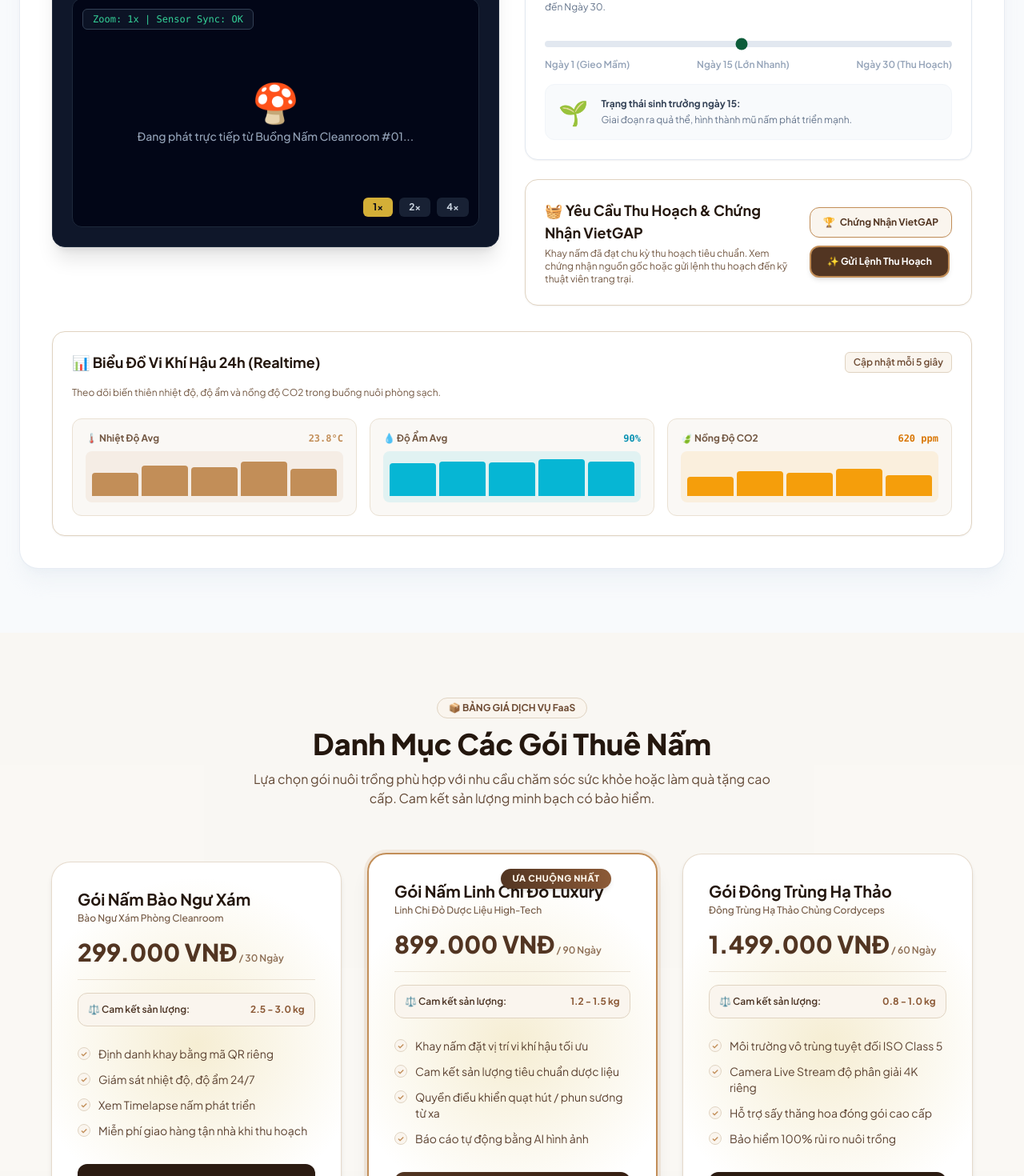
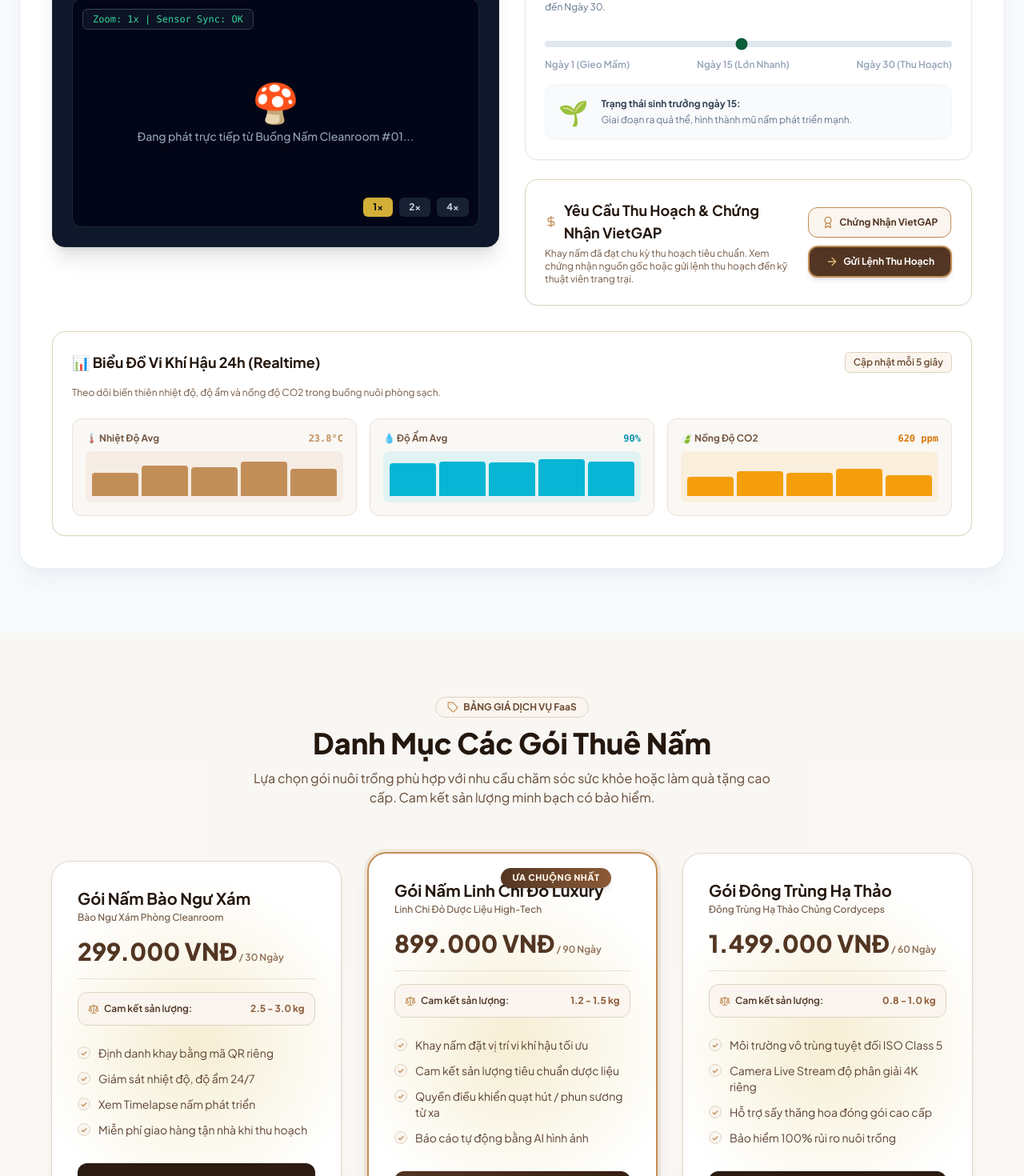
Before and after one commit to BryannLee202/QUAN_TRI_CSDL, a Next.js app in the folder frontend/: page / in a window 1280 px wide. Shown: the part 1585-3055 px from the top of the page at 80% size. Built offline with nearby package versions, Linux system fonts and the light colour scheme; no server answers.

Commit message:
feat(ui): chuan hoa he thong icon vector thay the toan bo emoji tren bang gia va modal thu hoach

```diff
--- a/frontend/src/components/customer/HarvestModal.tsx
+++ b/frontend/src/components/customer/HarvestModal.tsx
@@ -39,8 +39,11 @@ export default function HarvestModal() {
     <>
       <div className="bg-white dark:bg-[#20140D] rounded-2xl p-6 shadow-sm border border-[#E0D3C1] dark:border-[#543825] flex flex-col md:flex-row justify-between items-center gap-4 transition-colors">
         <div className="space-y-1">
-          <h3 className="font-bold text-lg text-[#24170E] dark:text-[#E2BA78]">
-            🧺 Yêu Cầu Thu Hoạch & Chứng Nhận VietGAP
+          <h3 className="font-bold text-lg text-[#24170E] dark:text-[#E2BA78] flex items-center gap-2">
+            <svg className="w-5 h-5 text-[#C28E58]" viewBox="0 0 24 24" fill="none" stroke="currentColor" strokeWidth="2" strokeLinecap="round" strokeLinejoin="round">
+              <path d="M12 2v20M17 5H9.5a3.5 3.5 0 0 0 0 7h5a3.5 3.5 0 0 1 0 7H6"/>
+            </svg>
+            <span>Yêu Cầu Thu Hoạch & Chứng Nhận VietGAP</span>
           </h3>
           <p className="text-xs text-[#735843] dark:text-[#DAC7B5]">
             Khay nấm đã đạt chu kỳ thu hoạch tiêu chuẩn. Xem chứng nhận nguồn gốc hoặc gửi lệnh thu hoạch đến kỹ thuật viên trang trại.
@@ -52,7 +55,10 @@ export default function HarvestModal() {
             onClick={() => setIsCertOpen(true)}
             className="w-full sm:w-auto px-4 py-2.5 bg-[#FAF5EE] hover:bg-[#F0E6D8] dark:bg-[#2B1C13] dark:hover:bg-[#38261A] text-[#523522] dark:text-[#E2BA78] font-bold text-xs rounded-xl border border-[#C28E58] shadow-sm transition flex items-center justify-center gap-1.5 shrink-0 whitespace-nowrap"
           >
-            <span>🏆</span>
+            <svg className="w-4 h-4 text-[#C28E58]" viewBox="0 0 24 24" fill="none" stroke="currentColor" strokeWidth="2" strokeLinecap="round" strokeLinejoin="round">
+              <circle cx="12" cy="8" r="6"/>
+              <path d="M15.477 12.89 17 22l-5-3-5 3 1.523-9.11"/>
+            </svg>
             <span>Chứng Nhận VietGAP</span>
           </button>
 
@@ -61,9 +67,12 @@ export default function HarvestModal() {
               setIsOpen(true);
               setErrorMsg(null);
             }}
-            className="w-full sm:w-auto px-5 py-2.5 bg-[#523522] hover:bg-[#3D2517] text-white font-bold text-xs rounded-xl border-2 border-[#C28E58] shadow-md transition transform active:scale-95 shrink-0 whitespace-nowrap"
+            className="w-full sm:w-auto px-5 py-2.5 bg-[#523522] hover:bg-[#3D2517] text-white font-bold text-xs rounded-xl border-2 border-[#C28E58] shadow-md transition transform active:scale-95 shrink-0 whitespace-nowrap flex items-center justify-center gap-1.5"
           >
-            ✨ Gửi Lệnh Thu Hoạch
+            <svg className="w-4 h-4 text-[#E2BA78]" viewBox="0 0 24 24" fill="none" stroke="currentColor" strokeWidth="2" strokeLinecap="round" strokeLinejoin="round">
+              <path d="M5 12h14M12 5l7 7-7 7"/>
+            </svg>
+            <span>Gửi Lệnh Thu Hoạch</span>
           </button>
         </div>
 
@@ -79,8 +88,9 @@ export default function HarvestModal() {
               </p>
 
               {errorMsg && (
-                <div className="p-3 bg-red-50 dark:bg-red-950/60 border border-red-200 dark:border-red-800 rounded-xl text-red-700 dark:text-red-300 text-xs">
-                  ⚠️ {errorMsg}
+                <div className="p-3 bg-red-50 dark:bg-red-950/60 border border-red-200 dark:border-red-800 rounded-xl text-red-700 dark:text-red-300 text-xs flex items-center gap-2">
+                  <svg className="w-4 h-4 text-red-600 shrink-0" viewBox="0 0 24 24" fill="none" stroke="currentColor" strokeWidth="2"><circle cx="12" cy="12" r="10"/><line x1="12" y1="8" x2="12" y2="12"/><line x1="12" y1="16" x2="12.01" y2="16"/></svg>
+                  <span>{errorMsg}</span>
                 </div>
               )}
 
@@ -107,11 +117,13 @@ export default function HarvestModal() {
         )}
 
         {isHarvested && harvestData && (
-          <div className="fixed bottom-6 right-6 bg-[#523522] text-[#FFF7EC] p-4 rounded-xl shadow-2xl z-50 flex items-center gap-3 animate-bounce border border-[#C28E58]">
-            <span className="text-2xl">🎉</span>
+          <div className="fixed bottom-6 right-6 bg-[#4A2E1D] text-[#FFF7EC] p-4 rounded-2xl shadow-2xl z-50 flex items-center gap-3 border border-[#C28E58]">
+            <div className="w-8 h-8 rounded-xl bg-[#6B442C] flex items-center justify-center text-[#E2BA78] shrink-0">
+              <svg className="w-5 h-5" viewBox="0 0 24 24" fill="none" stroke="currentColor" strokeWidth="2" strokeLinecap="round" strokeLinejoin="round"><path d="M22 11.08V12a10 10 0 1 1-5.93-9.14"/><polyline points="22 4 12 14.01 9 11.01"/></svg>
+            </div>
             <div>
               <p className="font-bold text-sm">Gửi yêu cầu thu hoạch thành công (Mã TH: #{harvestData.harvestId})!</p>
-              <p className="text-xs opacity-90">Kỹ thuật viên trang trại đã nhận được thông báo thời gian thực trên ma trận.</p>
+              <p className="text-xs text-[#EADCC8]">Kỹ thuật viên trang trại đã nhận được thông báo thời gian thực trên ma trận.</p>
             </div>
           </div>
         )}
--- a/frontend/src/components/landing/PackagesSection.tsx
+++ b/frontend/src/components/landing/PackagesSection.tsx
@@ -121,7 +121,11 @@ export default function PackagesSection() {
     <section id="packages" className="py-20 px-6 bg-[#FAF7F2]/80 dark:bg-[#140D07] text-[#24170E] dark:text-[#F7EFE6] transition-colors">
       <div className="max-w-6xl mx-auto text-center space-y-3 mb-14">
         <div className="inline-flex items-center gap-1.5 px-3.5 py-1 rounded-full bg-[#FAF5EE] dark:bg-[#2B1C13] border border-[#E0D3C1] dark:border-[#543825] text-xs font-bold text-[#6E4B33] dark:text-[#E2BA78]">
-          <span>📦 BẢNG GIÁ DỊCH VỤ FaaS</span>
+          <svg className="w-3.5 h-3.5 text-[#C28E58]" viewBox="0 0 24 24" fill="none" stroke="currentColor" strokeWidth="2" strokeLinecap="round" strokeLinejoin="round">
+            <path d="M12 2H2v10l9.29 9.29c.94.94 2.48.94 3.42 0l6.58-6.58c.94-.94.94-2.48 0-3.42L12 2Z"/>
+            <path d="M7 7h.01"/>
+          </svg>
+          <span>BẢNG GIÁ DỊCH VỤ FaaS</span>
         </div>
         <h2 className="text-3xl sm:text-4xl font-black text-[#24170E] dark:text-white">
           Danh Mục Các Gói Thuê Nấm
@@ -164,7 +168,16 @@ export default function PackagesSection() {
               </div>
 
               <div className="bg-[#FAF5EE] dark:bg-[#2B1C13] p-3 rounded-xl text-xs font-semibold text-[#4A3222] dark:text-[#E2BA78] flex items-center justify-between border border-[#E0D3C1] dark:border-[#543825]">
-                <span>⚖️ Cam kết sản lượng:</span>
+                <span className="flex items-center gap-1.5">
+                  <svg className="w-3.5 h-3.5 text-[#C28E58]" viewBox="0 0 24 24" fill="none" stroke="currentColor" strokeWidth="2" strokeLinecap="round" strokeLinejoin="round">
+                    <path d="m16 16 3-8 3 8c-.87.65-1.92 1-3 1s-2.13-.35-3-1Z"/>
+                    <path d="m2 16 3-8 3 8c-.87.65-1.92 1-3 1s-2.13-.35-3-1Z"/>
+                    <path d="M7 21h10"/>
+                    <path d="M12 3v18"/>
+                    <path d="M3 7h2c2 0 5-1 7-2 2 1 5 2 7 2h2"/>
+                  </svg>
+                  <span>Cam kết sản lượng:</span>
+                </span>
                 <span className="text-[#8C5A37] dark:text-[#FFF5EA] font-bold">{pkg.expectedYield}</span>
               </div>
 
```
